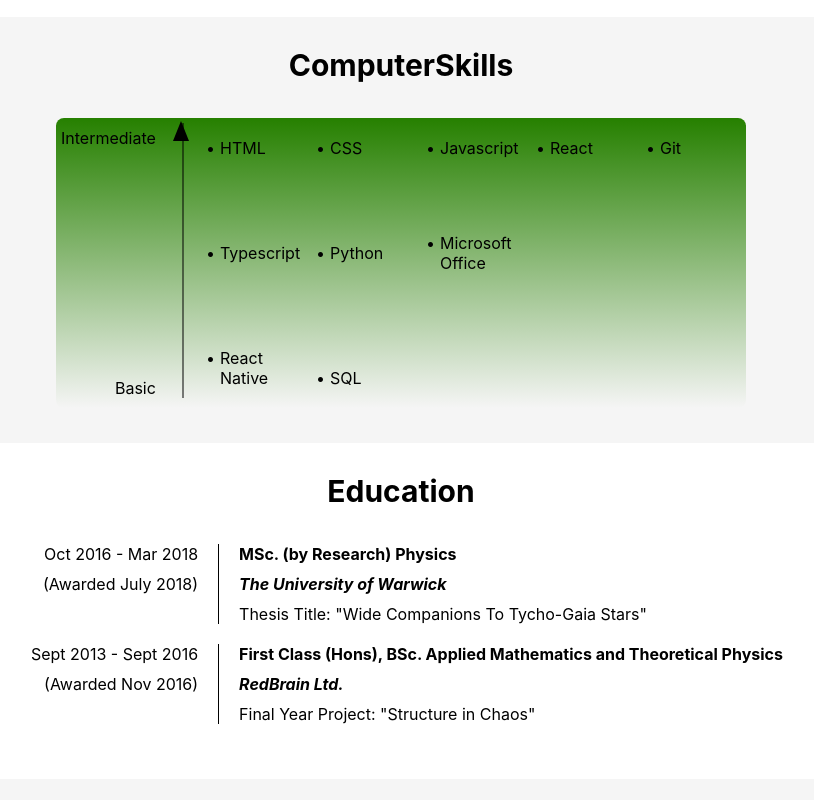
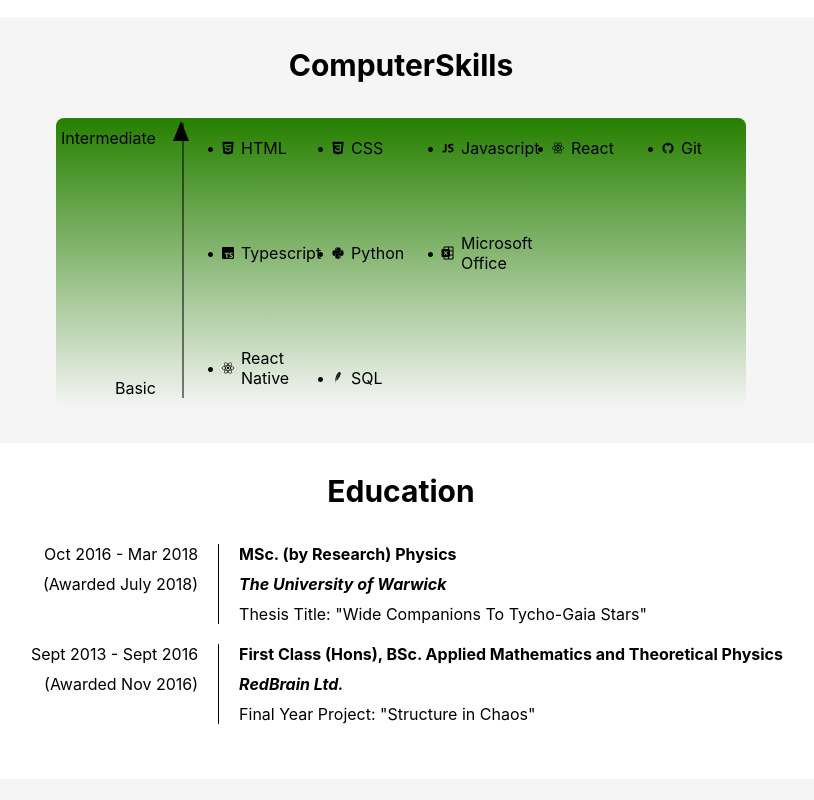
Before and after one commit to Conor07/cv-website, a React (Create React App) app: page / in a window 1280 px wide. Shown: the part 1400-2200 px from the top of the page, without its empty margins (239-1053 px from the left). Built offline with nearby package versions, Linux system fonts and the light colour scheme.

Commit message:
Added icons

```diff
--- a/package.json
+++ b/package.json
@@ -7,6 +7,7 @@
     "cra-template-typescript": "1.2.0",
     "react": "^18.0.0",
     "react-dom": "^18.0.0",
+    "react-icons": "^5.4.0",
     "react-redux": "^9.2.0",
     "react-scripts": "5.0.1",
     "sass": "^1.83.4"
--- a/src/pages/ComputerSkills.tsx
+++ b/src/pages/ComputerSkills.tsx
@@ -7,6 +7,17 @@ import {
   selectCurrentScreen,
   selectHeaderHeight,
 } from "src/reducers/navigation";
+import {
+  DiGithubBadge,
+  DiReact,
+  DiJavascript1,
+  DiSqllite,
+  DiPython,
+  DiCss3,
+  DiHtml5,
+} from "react-icons/di";
+import { PiMicrosoftExcelLogoFill } from "react-icons/pi";
+import { BiLogoTypescript } from "react-icons/bi";
 
 type ComputerSkillsProps = {
   scrollPosition: number;
@@ -63,11 +74,19 @@ const ComputerSkills: React.FC<ComputerSkillsProps> = ({ scrollPosition }) => {
             <div className="SkillItem">
               <div className="Dot">&#x2022;</div>
 
+              <div className="Icon">
+                <DiHtml5 />
+              </div>
+
               <div className="Skill">HTML</div>
             </div>
 
             <div className="SkillItem">
               <div className="Dot">&#x2022;</div>
+
+              <div className="Icon">
+                <DiCss3 />
+              </div>
 
               <div className="Skill">CSS</div>
             </div>
@@ -75,17 +94,28 @@ const ComputerSkills: React.FC<ComputerSkillsProps> = ({ scrollPosition }) => {
             <div className="SkillItem">
               <div className="Dot">&#x2022;</div>
 
+              <div className="Icon">
+                <DiJavascript1 />
+              </div>
+
               <div className="Skill">Javascript</div>
             </div>
 
             <div className="SkillItem">
               <div className="Dot">&#x2022;</div>
 
+              <div className="Icon">
+                <DiReact />
+              </div>
               <div className="Skill">React</div>
             </div>
 
             <div className="SkillItem">
               <div className="Dot">&#x2022;</div>
+
+              <div className="Icon">
+                <DiGithubBadge />
+              </div>
 
               <div className="Skill">Git</div>
             </div>
@@ -96,17 +126,29 @@ const ComputerSkills: React.FC<ComputerSkillsProps> = ({ scrollPosition }) => {
             <div className="SkillItem">
               <div className="Dot">&#x2022;</div>
 
+              <div className="Icon">
+                <BiLogoTypescript />
+              </div>
+
               <div className="Skill">Typescript</div>
             </div>
 
             <div className="SkillItem">
               <div className="Dot">&#x2022;</div>
 
+              <div className="Icon">
+                <DiPython />
+              </div>
+
               <div className="Skill">Python</div>
             </div>
 
             <div className="SkillItem">
               <div className="Dot">&#x2022;</div>
+
+              <div className="Icon">
+                <PiMicrosoftExcelLogoFill />
+              </div>
 
               <div className="Skill">Microsoft Office</div>
             </div>
@@ -117,11 +159,19 @@ const ComputerSkills: React.FC<ComputerSkillsProps> = ({ scrollPosition }) => {
             <div className="SkillItem">
               <div className="Dot">&#x2022;</div>
 
+              <div className="Icon">
+                <DiReact />
+              </div>
+
               <div className="Skill">React Native</div>
             </div>
 
             <div className="SkillItem">
               <div className="Dot">&#x2022;</div>
+
+              <div className="Icon">
+                <DiSqllite />
+              </div>
 
               <div className="Skill">SQL</div>
             </div>
--- a/src/pages/InterestsAndActivities.tsx
+++ b/src/pages/InterestsAndActivities.tsx
@@ -7,6 +7,7 @@ import {
   selectCurrentScreen,
   selectHeaderHeight,
 } from "src/reducers/navigation";
+import { PiCameraFill } from "react-icons/pi";
 
 type InterestsAndActivitiesProps = {
   scrollPosition: number;
@@ -97,6 +98,10 @@ const InterestsAndActivities: React.FC<InterestsAndActivitiesProps> = ({
       </div>
 
       <div className="PhotographyPortfolio">
+        <div className="Icon">
+          <PiCameraFill />
+        </div>
+
         <div className="Text">Photography portfolio:</div>
 
         <a href="https://www.conortalbot.com">https://www.conortalbot.com</a>
--- a/src/styles/pages.scss
+++ b/src/styles/pages.scss
@@ -177,6 +177,16 @@
           display: flex;
           flex-direction: row;
           gap: 5px;
+
+          .Dot {
+            display: flex;
+            align-items: center;
+          }
+
+          .Icon {
+            display: flex;
+            align-items: center;
+          }
         }
       }
     }
```
Also changed, not shown: 1 other file (tests, documents, lock files or other folders).
